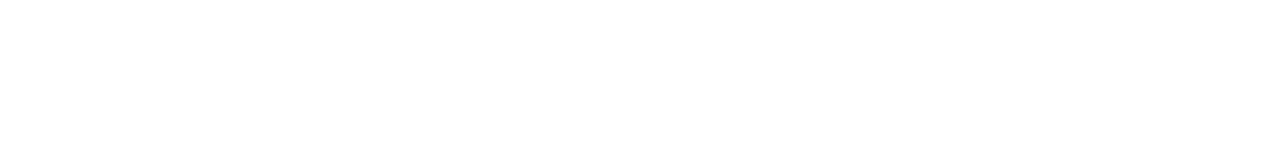
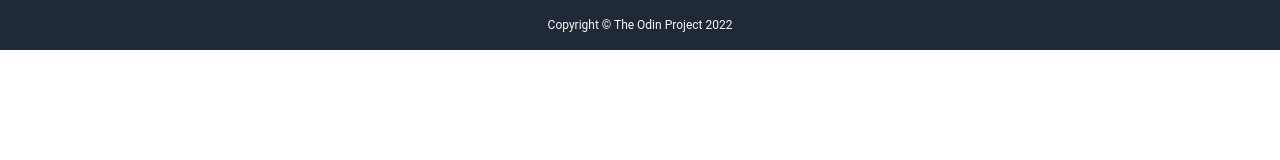
Before and after one commit to waltzingCorgi/odin-landing-page, a plain HTML site: page index.html in a window 1280 px wide. Drawn offline with Linux system fonts and the light colour scheme.

Commit message:
Create footer

```diff
--- a/index.html
+++ b/index.html
@@ -8,6 +8,8 @@
     <link rel="stylesheet" href="styles.css">
 </head>
 <body>
-
+    <div class="footer">
+        Copyright © The Odin Project 2022
+    </div>
 </body>
 </html>
--- a/styles.css
+++ b/styles.css
@@ -0,0 +1,17 @@
+body {
+    margin: 0;
+    font-family: 'Roboto', sans-serif;
+}
+
+.footer {
+    background-color: #1F2937;
+}
+
+.footer {
+    display: flex;
+    justify-content: center;
+    align-items: center;
+    height: 50px;
+    font-size: 12px;
+    color: #F9FAF8;
+}
```
